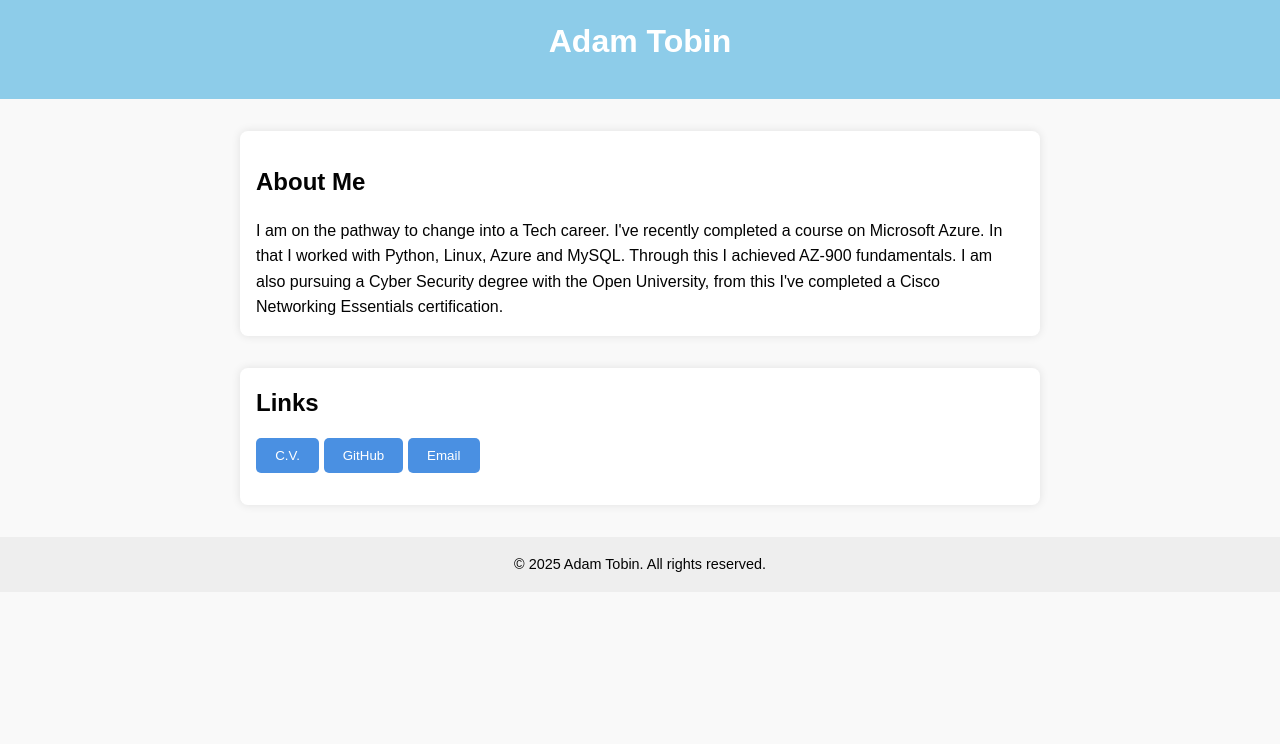
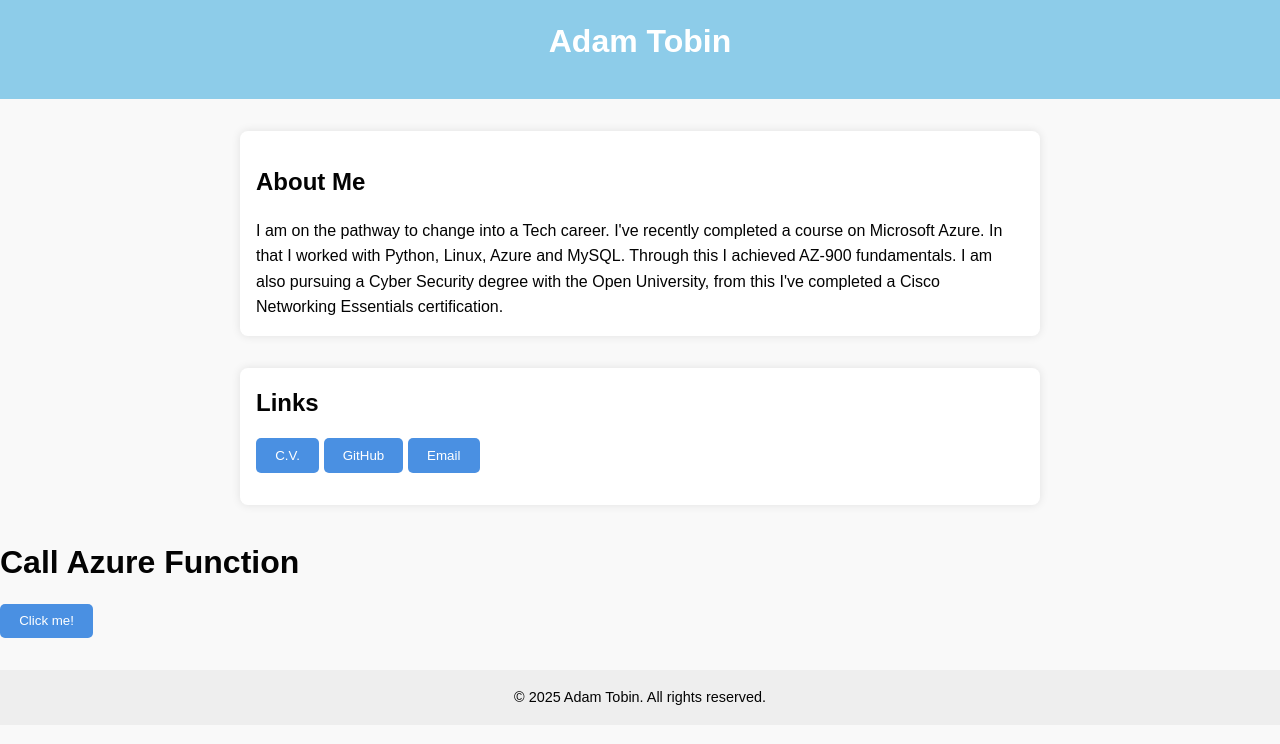
Before and after one commit to VHSKnight/Azure-Static-Website, a plain HTML site: page index.html in a window 1280 px wide. Drawn offline with Linux system fonts and the light colour scheme.

Commit message:
Update index.html

```diff
--- a/index.html
+++ b/index.html
@@ -82,7 +82,19 @@
     <button id="Maillnk">Email</button>
     <p></p>
   </main>
+  <body>
+    <h1>Call Azure Function</h1>
+    <button onclick="callFunction()">Click me!</button>
+    <p id="result"></p>
 
+    <script>
+      async function callFunction() {
+        const res = await fetch("functionstatichello.azurewebsites.net");
+        const text = await res.text();
+        document.getElementById("result").innerText = text;
+      }
+    </script>
+  </body>
 
 
   <footer>
```
